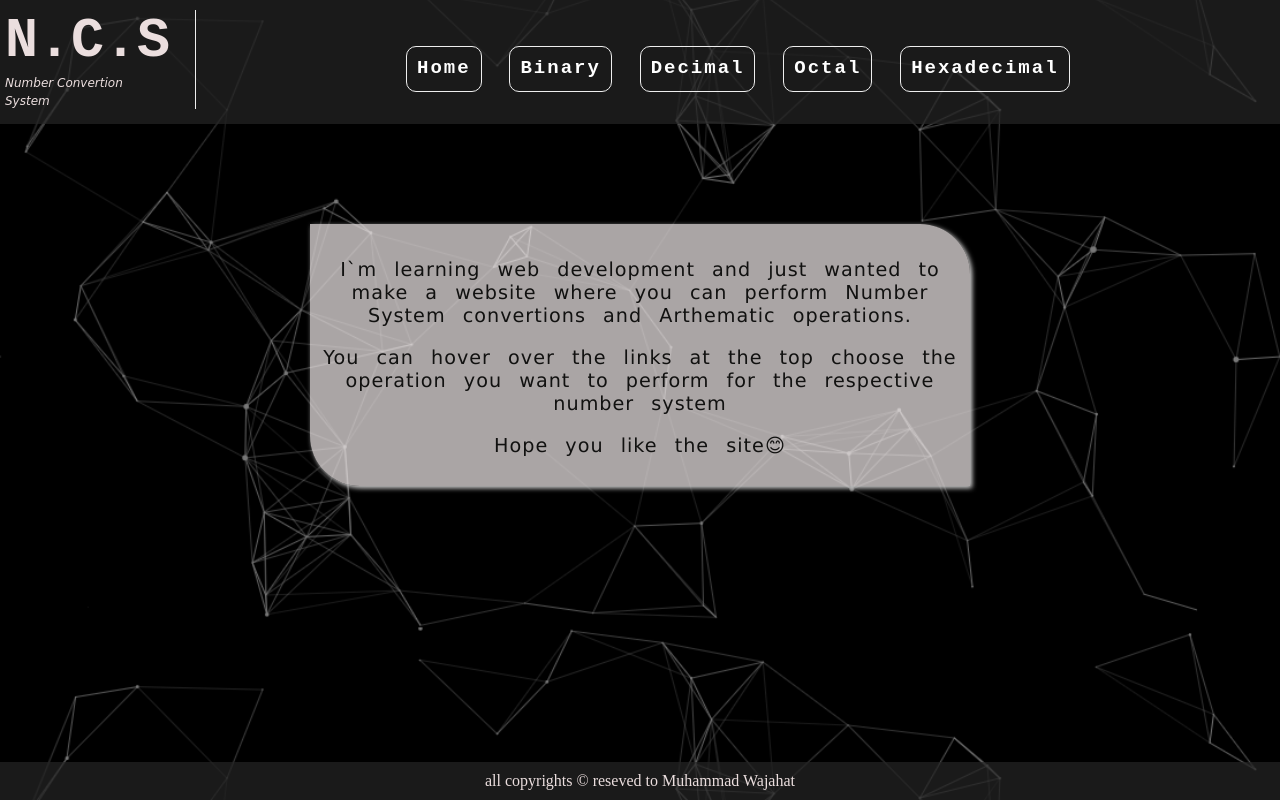
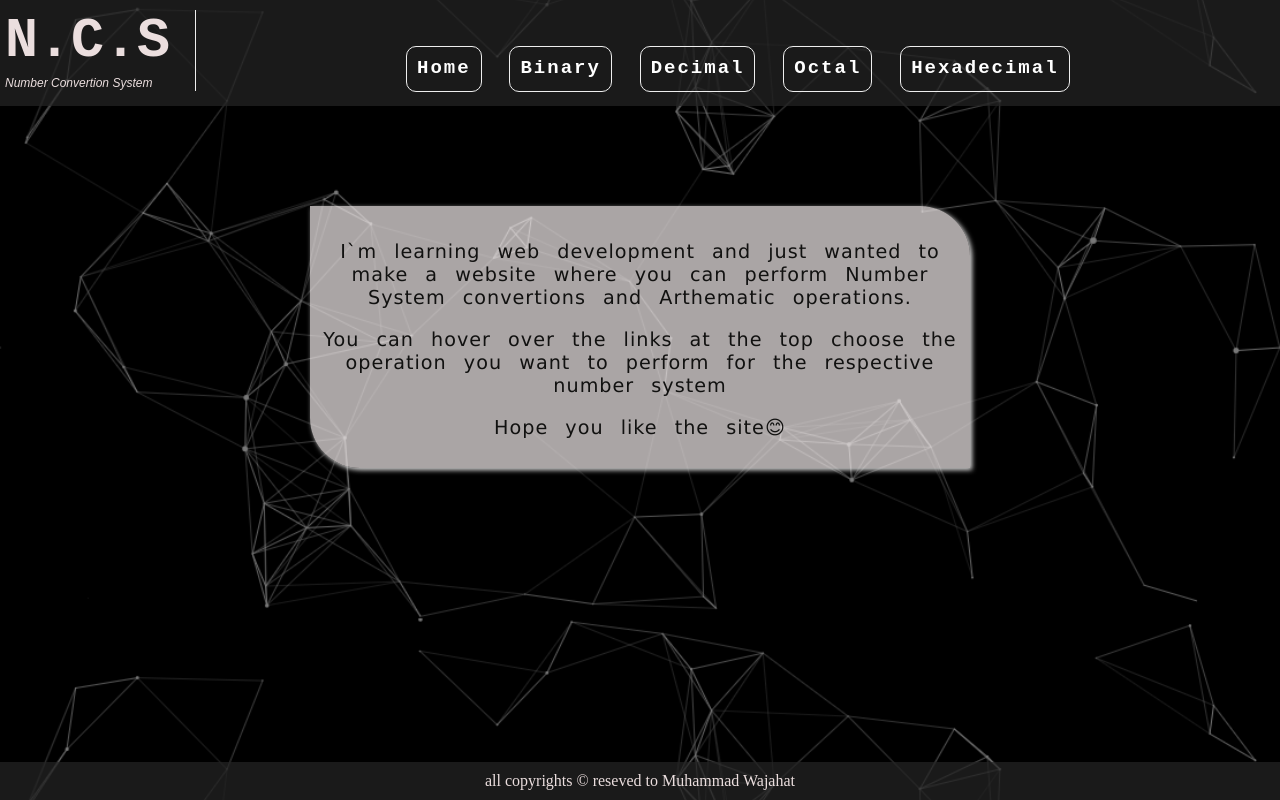
Before and after one commit to wajahat-alauddin/Number-System-Website, a plain HTML site: page index.html in a window 1280 px wide. Drawn offline with Linux system fonts and the light colour scheme.

Commit message:
changed logo font

```diff
--- a/styles/index.css
+++ b/styles/index.css
@@ -26,7 +26,7 @@ header
 }
 #logo span
 {
-  font-family: cursive;
+  font-family:  sans-serif,Arial, Helvetica;
   font-style: italic;
   font-size: 12px;
 }
```
